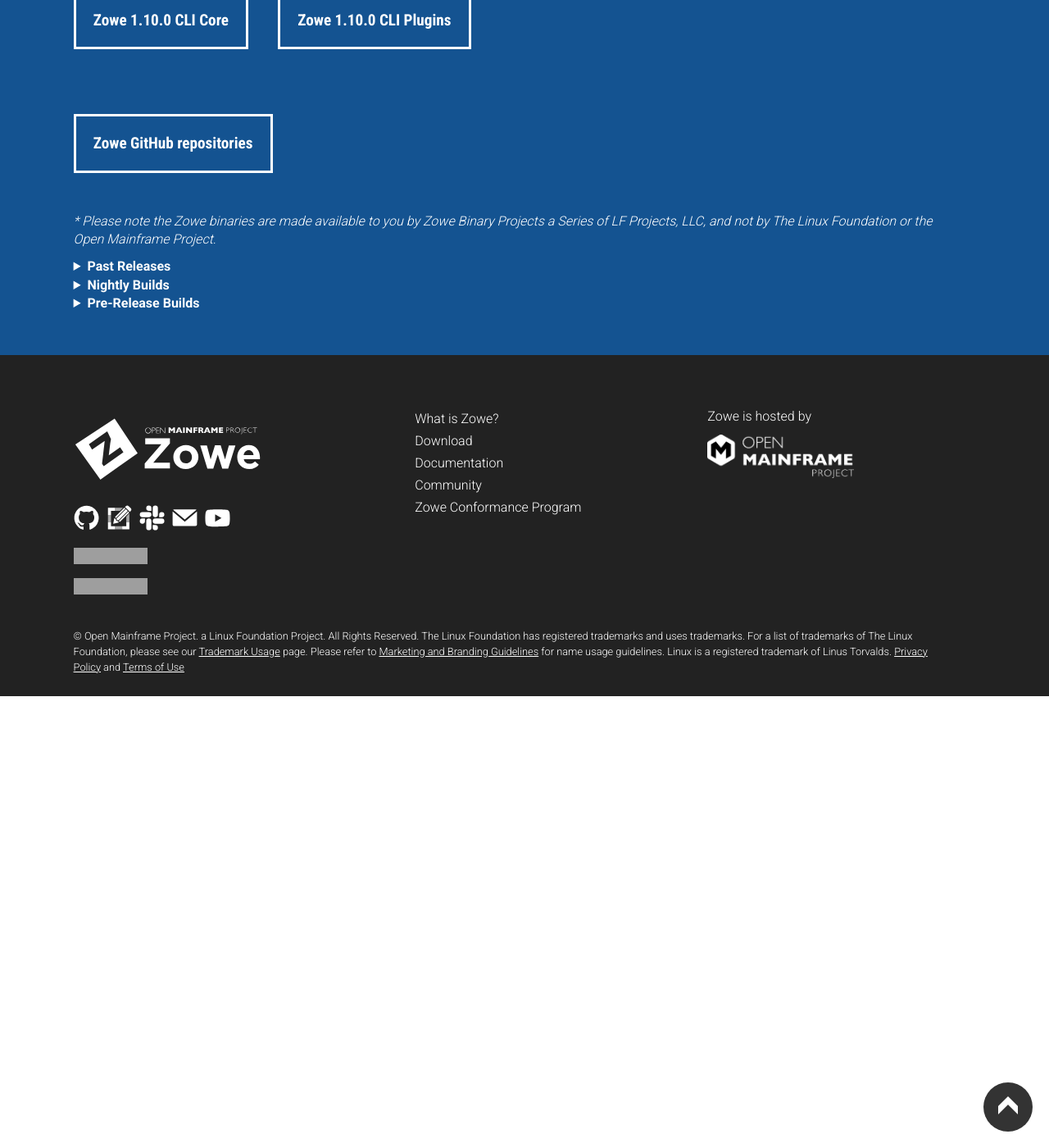
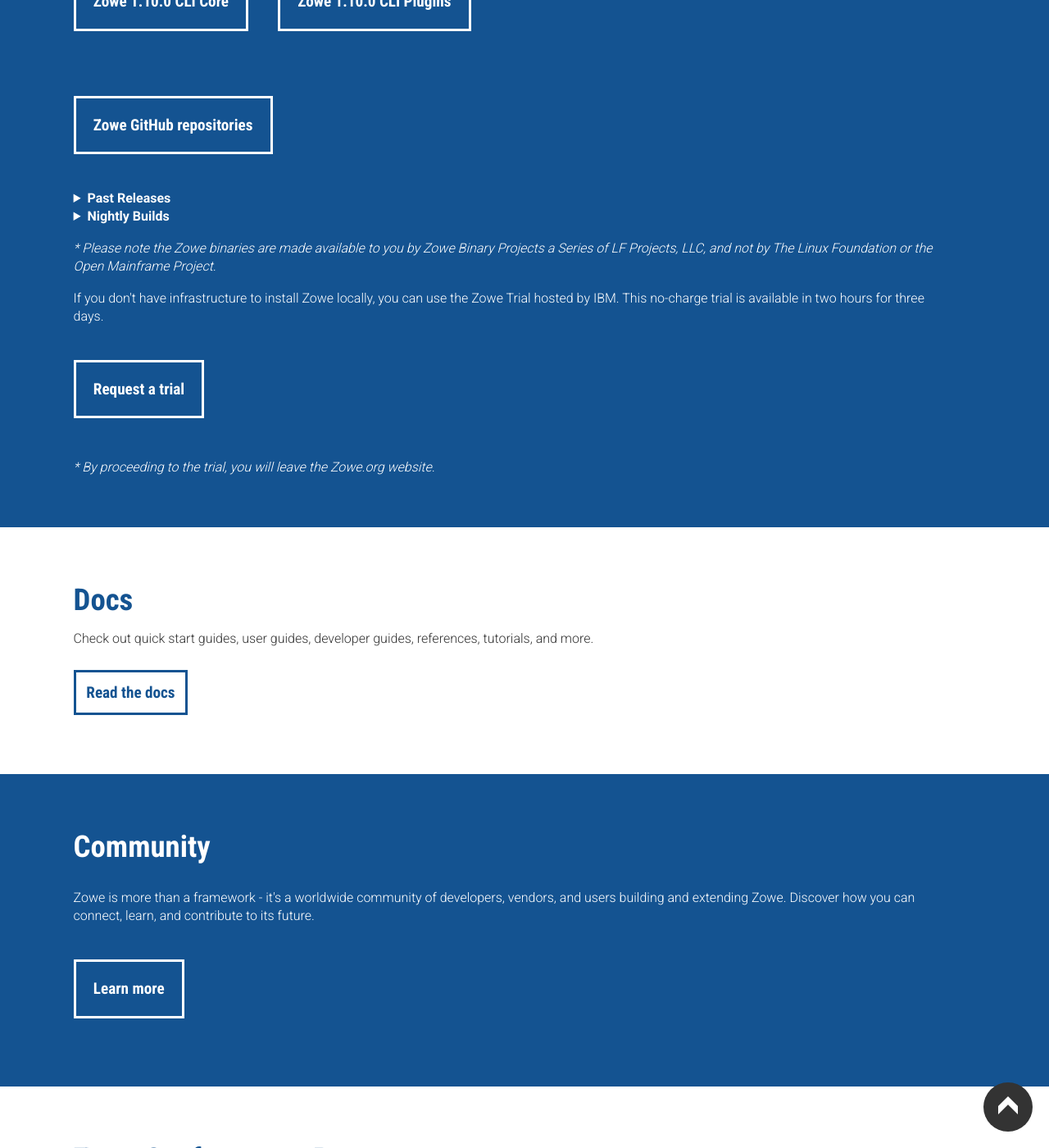
Before and after one commit to zowe/zowe.github.io, a Jekyll site: the page built from index.md, in a window 1280 px wide and 1400 px high, scrolled down 1671 px. Shown: the whole window at 82% size. Built offline with Jekyll 4.4.1, drawn with Linux system fonts in a browser that asks for light colours; nearby versions of some CDN libraries; our own code applies the rules of GitHub Pages for plain Markdown files; some of the changed text lies outside the part shown; grey boxes are pictures that could not be loaded.

Commit message:
fix layout, remove announcement
Signed-off-by: BrandonJenkins14 <36675406+BrandonJenkins14@users.noreply.github.com>

```diff
--- a/_data/announcements.yml
+++ b/_data/announcements.yml
@@ -1,4 +1,2 @@
 # Announcements
 - announcement: "The first release of the Zowe SMP/E build is now available, with FMID of AZWE001. This is the same content as the Zowe 1.9.0 convenience build."
-- announcement: "An active development, offline-installable version of the Zowe CLI is now available. This is the @zowe/cli@latest release also available on public NPM."
-  link: "https://docs.zowe.org/active-development/getting-started/summaryofchanges.html#what-is-active-development"
--- a/index.md
+++ b/index.md
@@ -72,9 +72,7 @@
   </p>
 {% endif %}
 <p><a class="button" href="{{ site.github_repo_url }}">Zowe GitHub repositories</a></p>
-<p><i>
-* Please note the Zowe binaries are made available to you by Zowe Binary Projects a Series of LF Projects, LLC, and not by The Linux Foundation or the Open Mainframe Project.
-</i></p>
+
 <details>
 <summary><b>Past Releases</b></summary>
 {% for release in site.data.releases %}
@@ -130,13 +128,15 @@
 </p>
 </details>
 
-<details>
-<summary><b>Pre-Release Builds</b></summary>
+<p><i>
+* Please note the Zowe binaries are made available to you by Zowe Binary Projects a Series of LF Projects, LLC, and not by The Linux Foundation or the Open Mainframe Project.
+</i></p>
 <p>
 If you don't have infrastructure to install Zowe locally, you can use the Zowe Trial hosted by IBM. This no-charge trial is available in two hours for three days.
 </p>
 <a class="button" href="{{ site.ibm_ztrial_url }}">Request a trial</a>
-<p><i>* By proceeding to the trial, you will be leaving the Zowe.org website.</i></p>
+<p><i>* By proceeding to the trial, you will leave the Zowe.org website.</i></p>
+
 </section>
 
 <section class="whitebackground">
```
